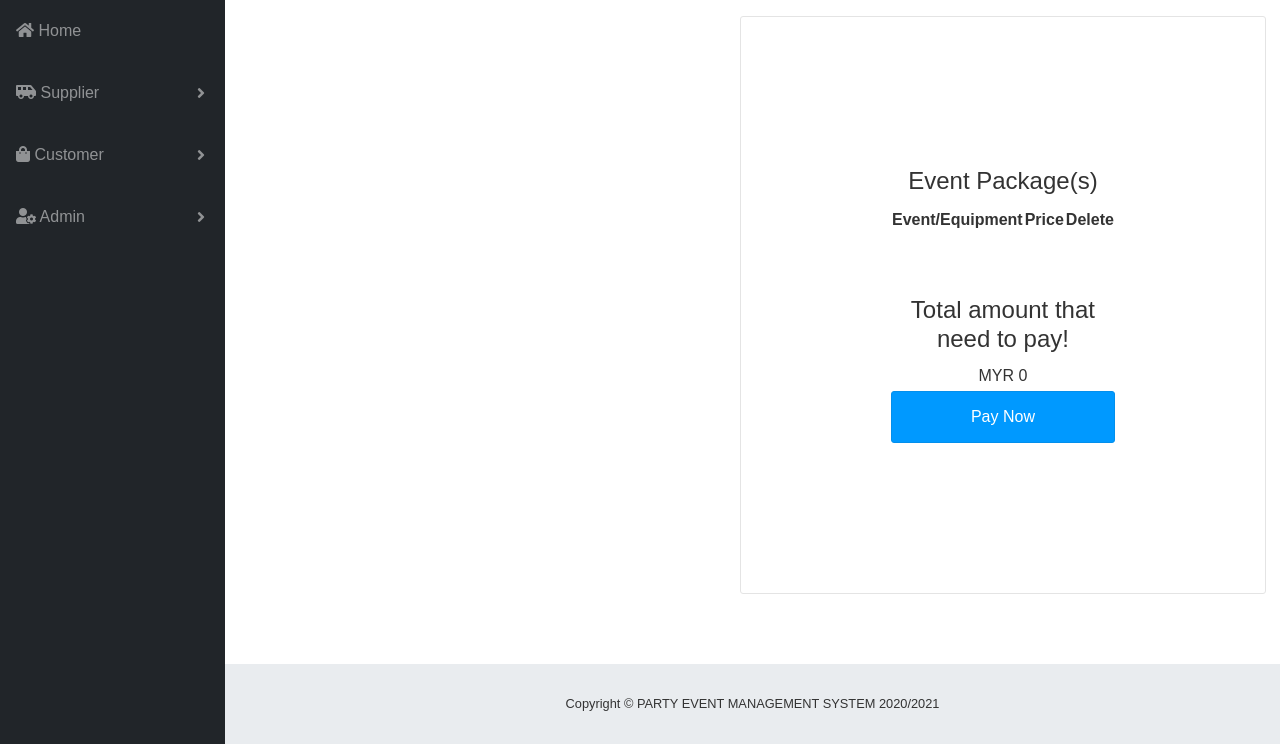
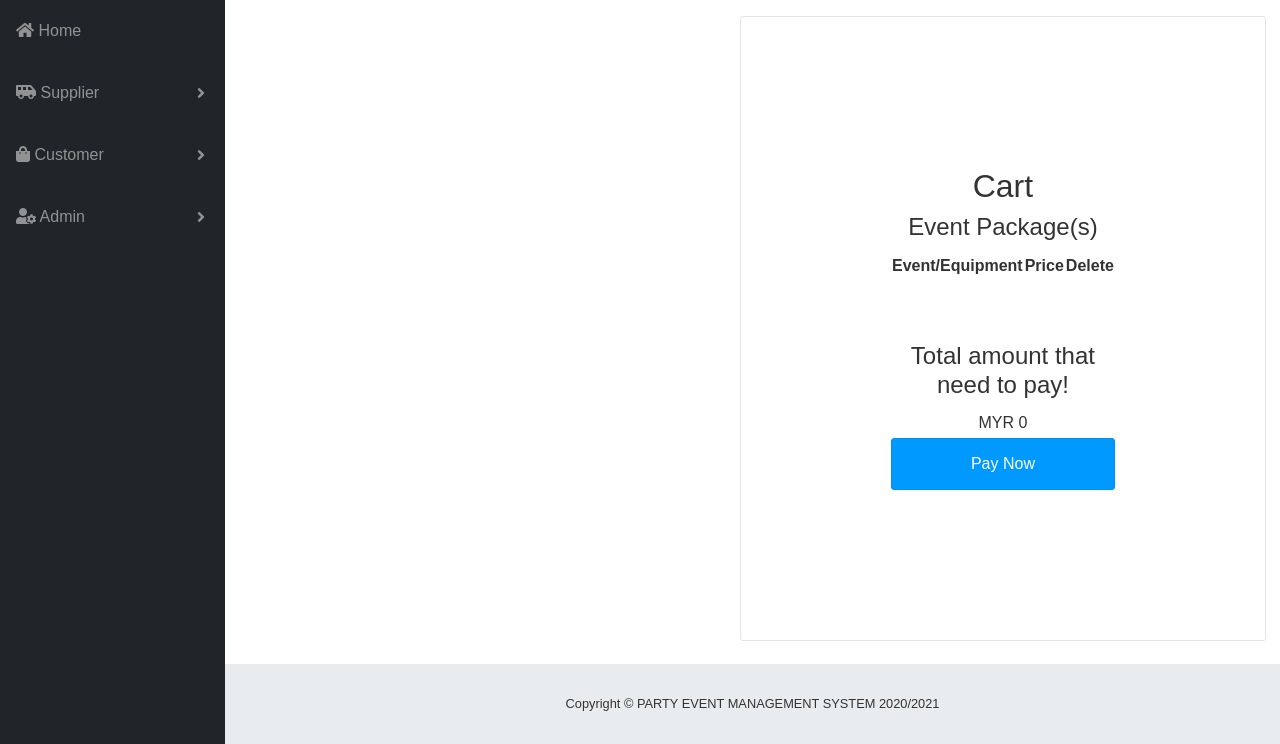
Before and after one commit to yewkhen97/Event_management_system, a PHP site: page /EMS/cPaymentCheckout.php in a window 1280 px wide. Shown: the part 62-806 px from the top of the page. Run offline with PHP 8.4, Linux system fonts and the light colour scheme; a user stored in the database is signed in; data comes from the database, SQL or seed files in the repository; lists and menus that the app fills with data are empty.

Commit message:
Update cPaymentCheckout.php
Update payment cart title

```diff
--- a/ApplicationLayer/UserView/cPaymentCheckout.php
+++ b/ApplicationLayer/UserView/cPaymentCheckout.php
@@ -70,6 +70,7 @@ $totalpayment = 0;
 <div id="payment-box">
 <?php
 		// Start for Cart list for Events
+        echo "<h2>Cart</h2>";
         echo "<h4>$events</h4>";
         echo "<table width=100%>
         <tr>
```
